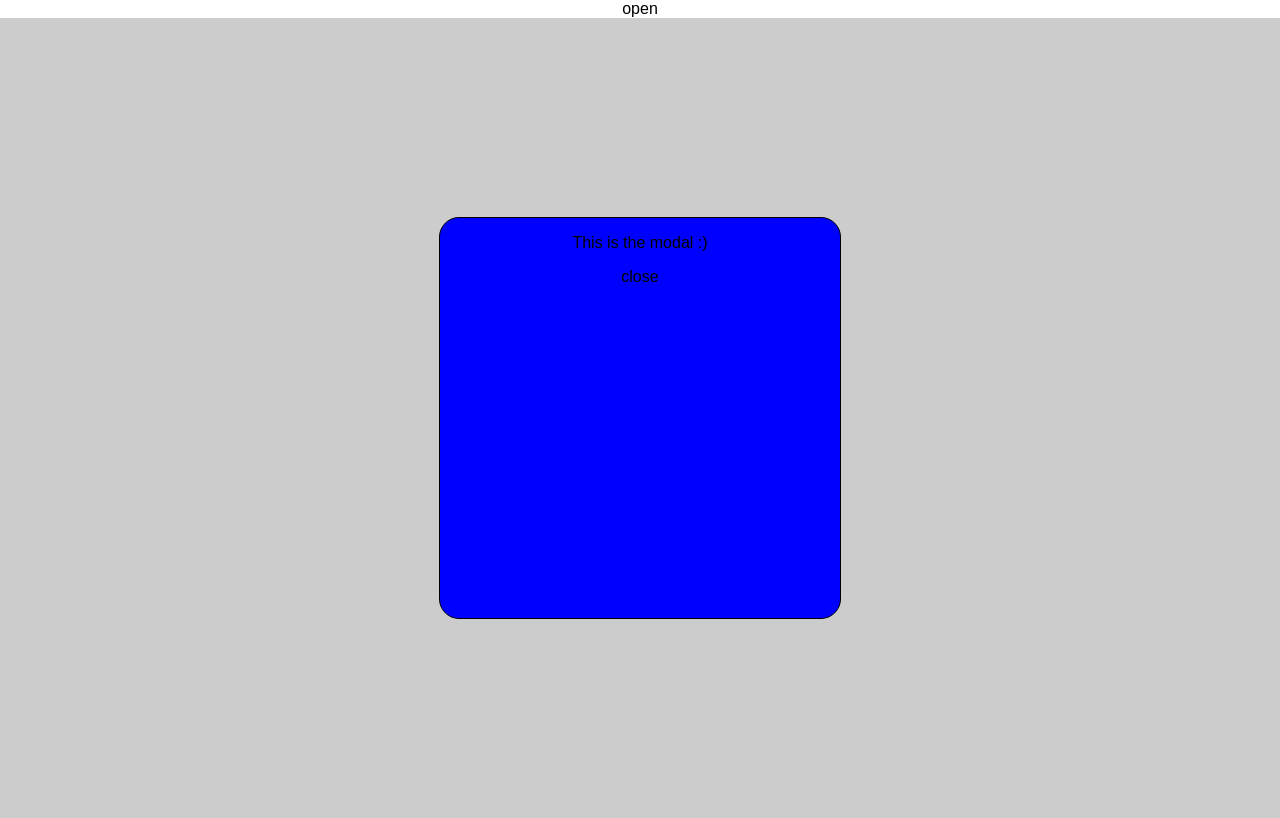
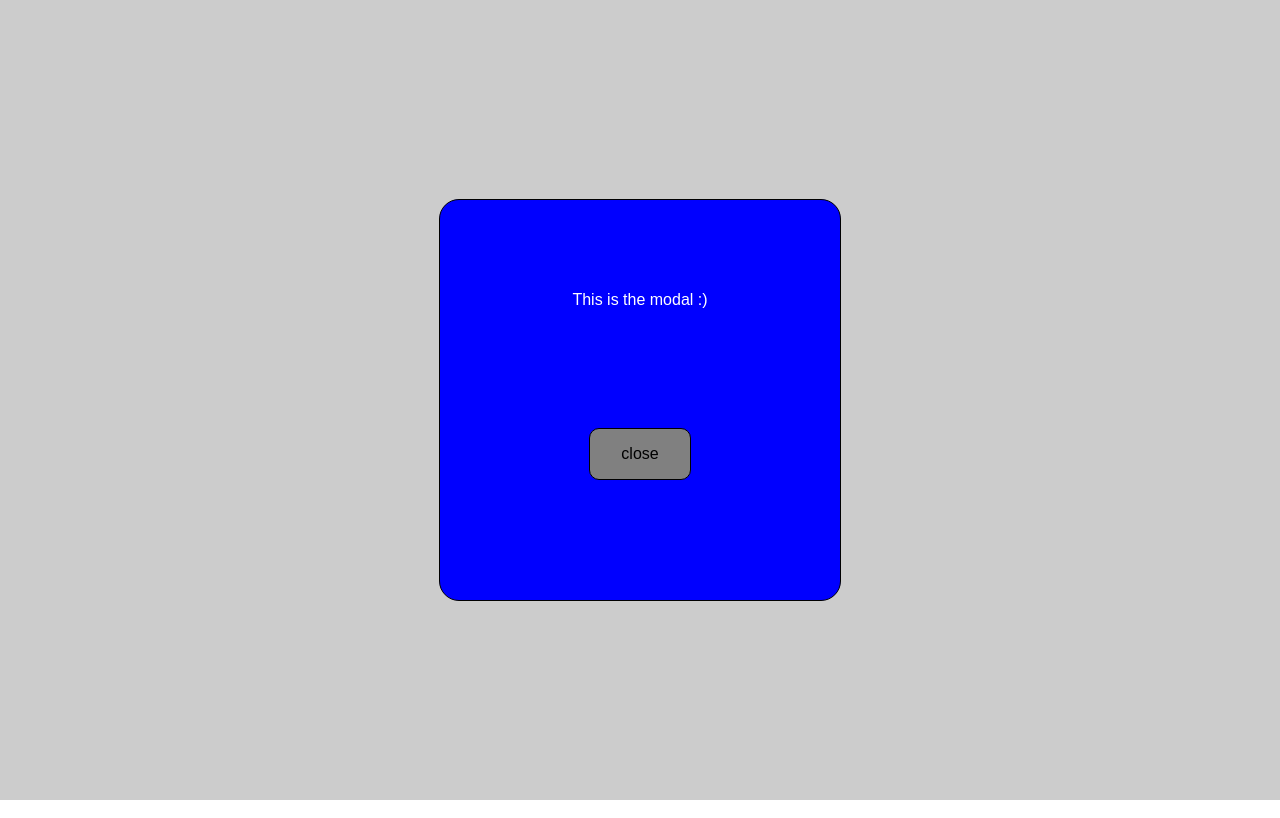
Before and after one commit to methodswithclass/react-modal, a React (Create React App) app: page / in a window 1280 px wide. Built offline with nearby package versions, Linux system fonts and the light colour scheme.

Commit message:
add functionality and cleanup css

```diff
--- a/src/App.js
+++ b/src/App.js
@@ -1,5 +1,4 @@
 import React, { Component } from 'react';
-import logo from './logo.svg';
 import './App.css';
 
 import Modal from "./modal/Modal";
@@ -8,7 +7,10 @@ class App extends Component {
 
   handleClick (e) {
 
+      var view = document.getElementById("modal-view");
 
+      view.classList.remove("hidden");
+      view.classList.add("shown");
   }
 
 
@@ -16,7 +18,9 @@ class App extends Component {
     return (
       <div className="App">
 
-        <div className="modal-button" onClick={this.handleClick}>open</div>
+        <div className="modal-button btn center" onClick={this.handleClick}>
+          <div className="center">open</div>
+        </div>
 
         <Modal />
       </div>
--- a/src/index.css
+++ b/src/index.css
@@ -3,3 +3,34 @@ body {
   padding: 0;
   font-family: sans-serif;
 }
+
+
+
+
+
+.btn {
+	width:100px;
+	height:50px;
+	margin:20px 0;
+	background-color:gray;
+	border-radius:10px;
+	border:1px solid black;
+	cursor: pointer;
+}
+
+
+.center {
+
+	position:absolute;
+	top:50%;
+	left:50%;
+	transform:translate(-50%, -50%);
+}
+
+
+.hcenter {
+
+	position:absolute;
+	left:50%;
+	transform:translate(-50%, 0);
+}
--- a/src/modal/Modal.css
+++ b/src/modal/Modal.css
@@ -25,25 +25,40 @@
 	position:absolute;
 	width:400px;
 	height:400px;
-	top:50%;
-	left:50%;
-	transform:translate(-50%, -50%);
 	border:1px solid black;
 	border-radius: 20px;
 	background-color: blue;
+}
+
+.modal-container {
+	width:90%;
+	height:50%;
+}
+
+
+.modal-title {
+
+	width: 80%;
+	font-weight: 1.2rem;
+	color:white;
+}
+
+
+.modal-button {
+
+	bottom:0;
 }
 
 
 
 .hidden {
 
-	display:none;
+	visibility: hidden;
 }
 
 
 
 .shown {
 
-
-	display:block;
+	visibility: visible;
 }
--- a/src/modal/Modal.js
+++ b/src/modal/Modal.js
@@ -7,10 +7,9 @@ class Modal extends Component {
 
     var view = document.getElementById("modal-view");
 
-    view.classList.remove(this.state.open ? "shown" : "hidden");
-    view.classList.add(this.state.open ? "hidden" : "shown")
+    view.classList.remove("shown");
+    view.classList.add("hidden");
 
-    this.state.open = !this.state.open
   }
 
 
@@ -18,17 +17,19 @@ class Modal extends Component {
   render() {
     return (
       <div id="modal-view" className="Modal">
-        <div className="modal-background"></div>
-        <div className="modal-inner">
+        <div className="modal-background" onClick={this.handleClick}></div>
+        <div className="modal-inner center">
 
-          <div className="modal-title">
-            <p className="innerText">This is the modal :)</p>
+          <div className="modal-container center">
+            <div className="modal-title hcenter">
+              <div className="center">This is the modal :)</div>
+            </div>
+
+            <div className="modal-button btn hcenter" onClick={this.handleClick}>
+              <div className="center">close</div>
+            </div>
+
           </div>
-
-          <div className="modal-button" onClick={this.handleClick}>
-            <p className="innerText">close</p>
-          </div>
-
         </div>
       </div>
     );
```
Also changed, not shown: 1 other file (tests, documents, lock files or other folders).
